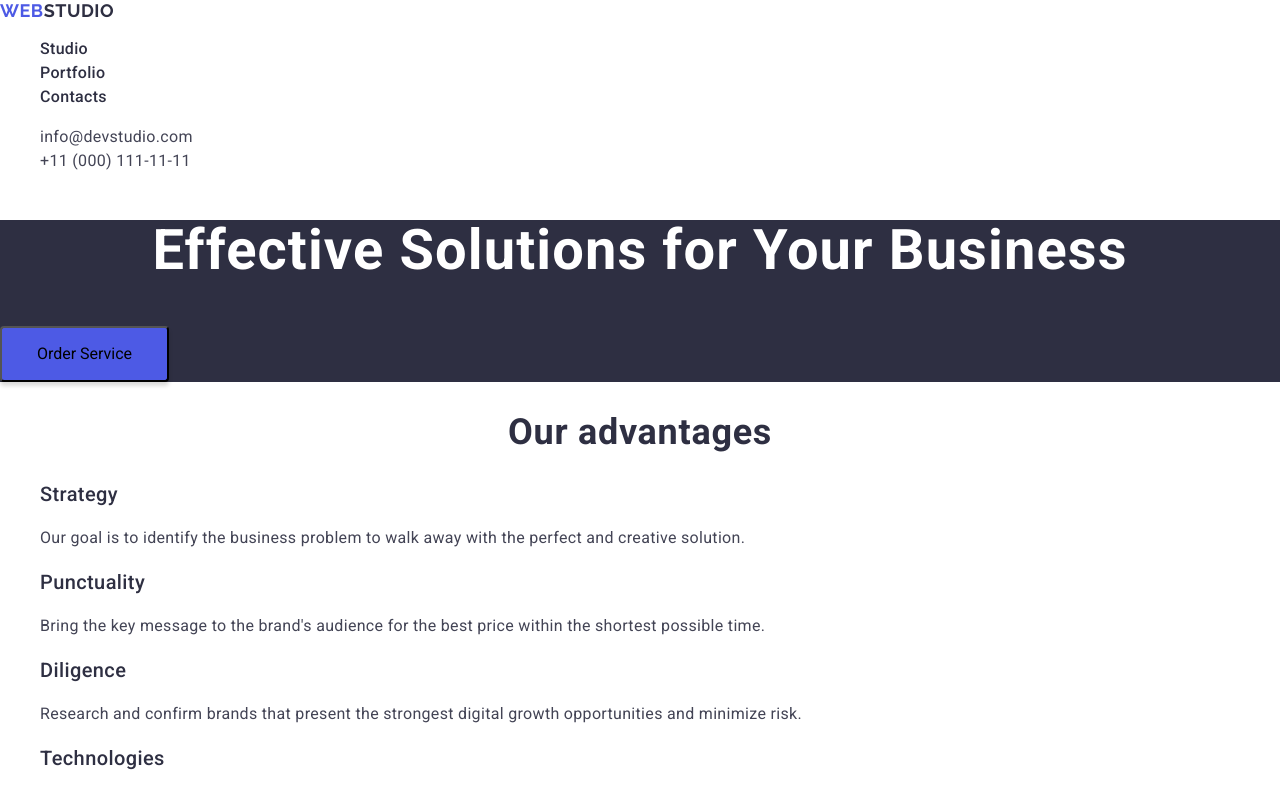
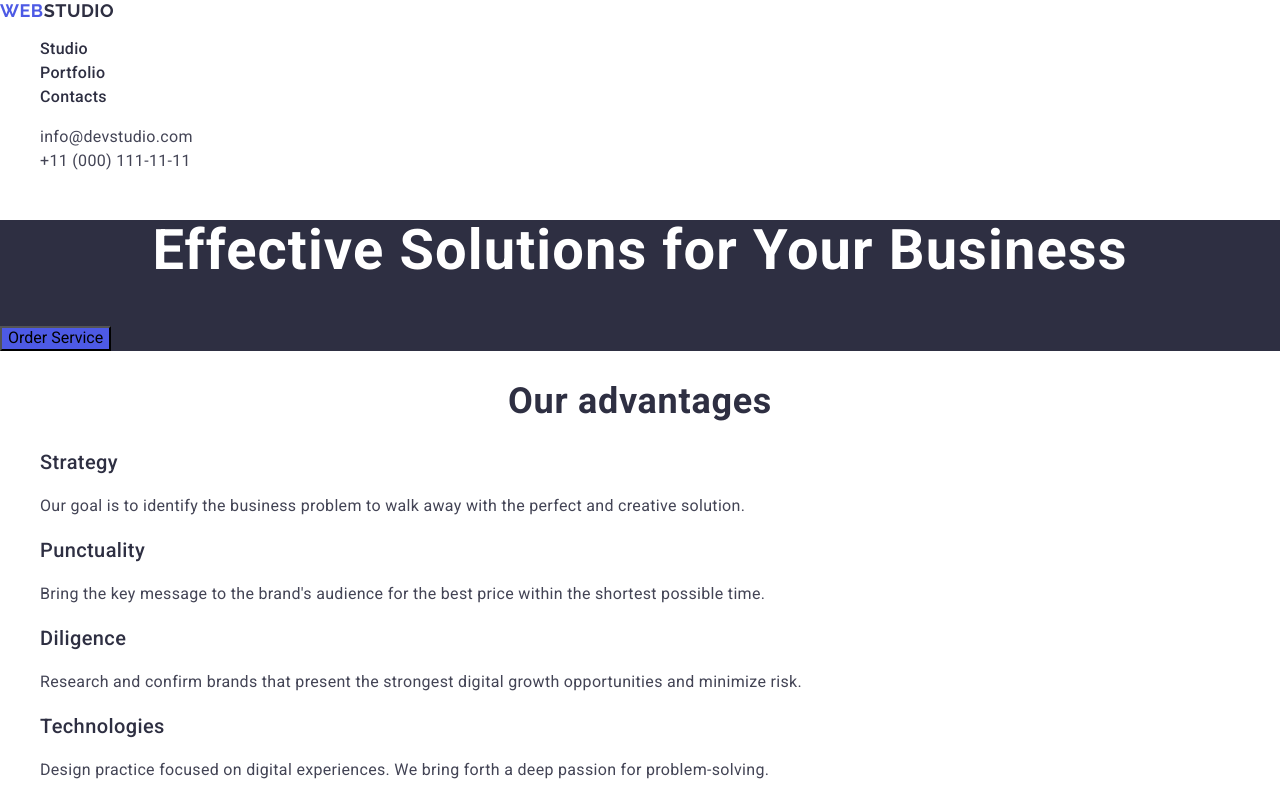
Before and after one commit to OleksiySt/goit-markup-hw-02, a plain HTML site: page index.html in a window 1280 px wide. Shown: the top 787 px of the page. Drawn offline with nearby package versions, Linux system fonts and the light colour scheme.

Commit message:
add css5

```diff
--- a/css/styles.css
+++ b/css/styles.css
@@ -82,11 +82,6 @@ h1 {
     background-color: #2e2f42;
 }
 .hero-button {
-    border-radius: 4px;
-        padding: 16px 32px;
-        width: 169px;
-        height: 56px;
-        box-shadow: 0 4px 4px 0 rgba(0, 0, 0, 0.15);
         background: #4d5ae5;
         cursor: pointer;
 }
```
